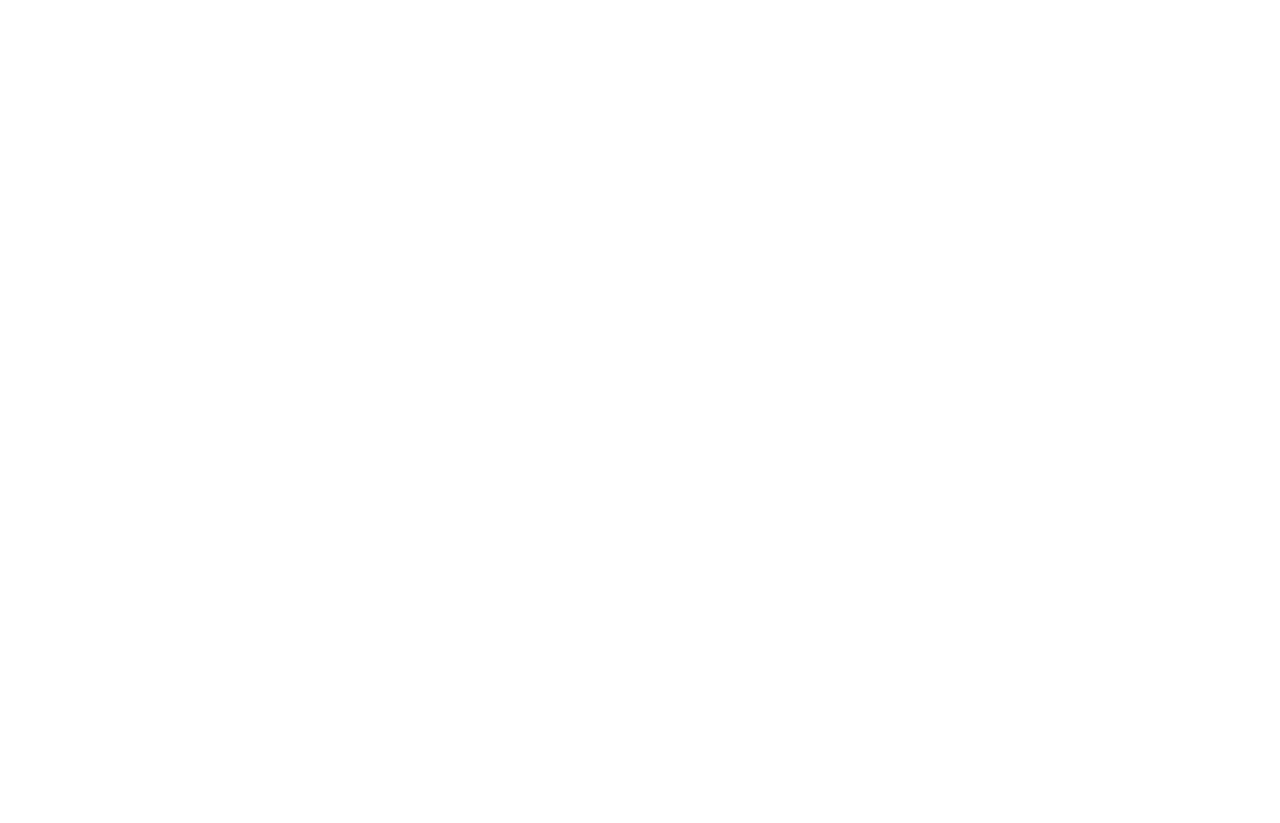
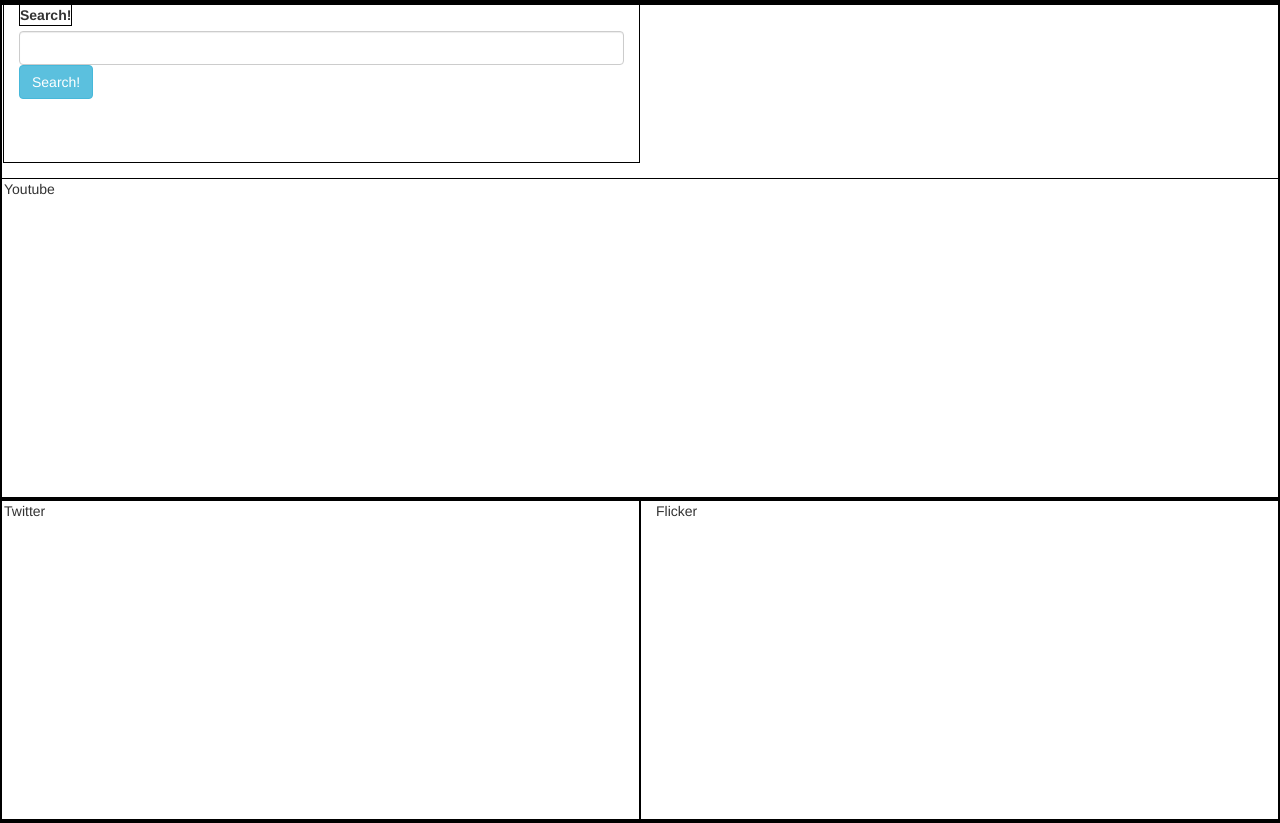
Before and after one commit to smyoshimura/hackathon, a plain HTML site: page index.html in a window 1280 px wide. Before the commit the page ends 800 px from the top, so only its background shows below. Drawn offline with nearby package versions, Linux system fonts and the light colour scheme.

Commit message:
html skeleton

```diff
--- a/index.html
+++ b/index.html
@@ -11,9 +11,47 @@
     <script src="twitter.js"></script>
     <script src="youtube.js"></script>
     <script src="main.js"></script>
+    <style>
+        *{
+            border: 1px solid black;
+        }
+
+        .col-xs-12{
+            min-height: 40vh;
+        }
+
+        .col-xs-6{
+            min-height: 40vh;
+        }
+
+        form>div.col-xs-6{
+            min-height: 20vh
+        }
+    </style>
 </head>
 
+
+
 <body>
+
+<form id="search-section">
+    <div class="form-group col-xs-6">
+        <label>Search!</label>
+        <input type="password" class="form-control span-6">
+        <button type="button" class="btn btn-info">Search!</button>
+    </div>
+</form>
+
+<div id= 'youtube-section' class="row">
+    <div class="col-xs-12">Youtube</div>
+
+</div>
+
+
+<div class="row">
+    <div id='twitter-section' class="col-xs-6">Twitter</div>
+    <div id='flicker-section'class="col-xs-6">Flicker</div>
+</div>
 
 </body>
 
```
